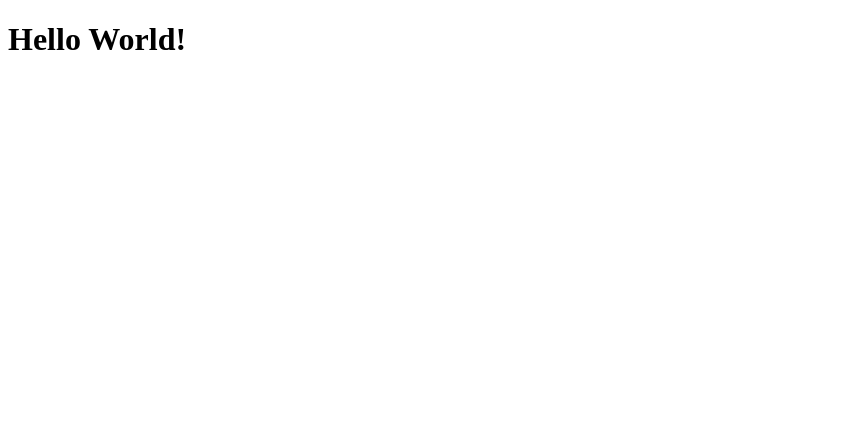
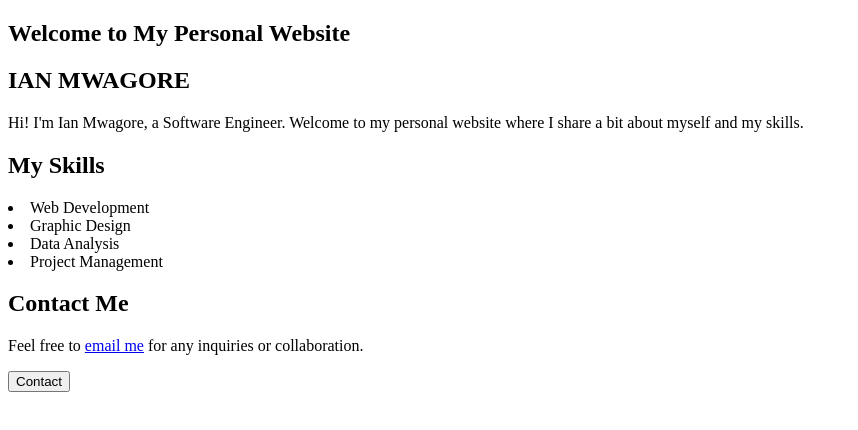
Before and after one commit to ianramy/my-personal-website, a plain HTML site: page index.html in a window 1280 px wide. Shown: the whole page, without its empty margins (0-858 px from the left). Drawn offline with Linux system fonts and the light colour scheme.

Commit message:
add script.js, connect to index.html

```diff
--- a/index.html
+++ b/index.html
@@ -1,9 +1,38 @@
 <!DOCTYPE html>
-<html lang="en">
-  <head>
-    <title>My Personal Website</title>
-  </head>
+<html lang="en" data-google-analytics-opt-out="" class="fontawesome-i2svg-active fontawesome-i2svg-complete">
+    <meta name="viewport" content="width=device-width, initial-scale=1, shrink-to-fit=no">
+    <meta name="author" content="Ian Mwagore">
+    <link rel="stylesheet" href="css/style.css"/>
+    <title>Ian Mwagore</title>
+</head>
   <body>
-    <h1>Hello World!</h1>
+    <header id="main-header">
+        <h2>Welcome to My Personal Website</h2>
+    </header>
+    <div>
+        <section>
+            <h2 class="Name">
+                IAN
+                <span class="headName">MWAGORE</span></h2>
+            <p id="paraIntro">Hi! I'm Ian Mwagore, a Software Engineer. Welcome to my personal website where I share a bit about myself and my skills.</p>
+        </section>
+        <section>
+            <h2>My Skills</h2>
+            <il id="skills">
+                <li>Web Development</li>
+                <li>Graphic Design</li>
+                <li>Data Analysis</li>
+                <li>Project Management</li>
+            </il>
+        </section>
+
+
+        <section class="perspective-questions">
+            <h2>Contact Me</h2>
+            <p id="paraOutro">Feel free to <a href="mailto:i.mwagore@gmail.com">email me</a> for any inquiries or collaboration.</p>
+            <button id="contact-button">Contact</button>
+        </section>
+    </div>
+    <script src="js/script.js"></script>
   </body>
 </html>
```
